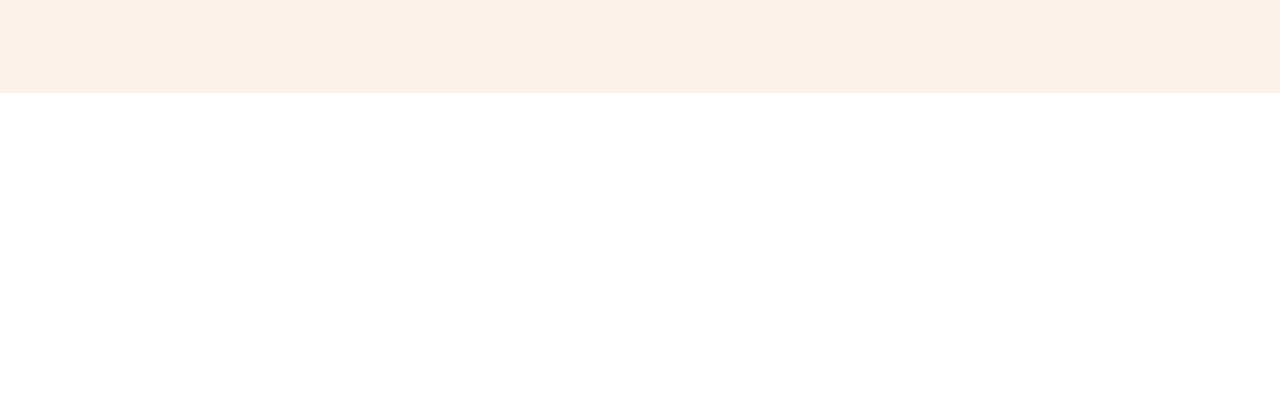
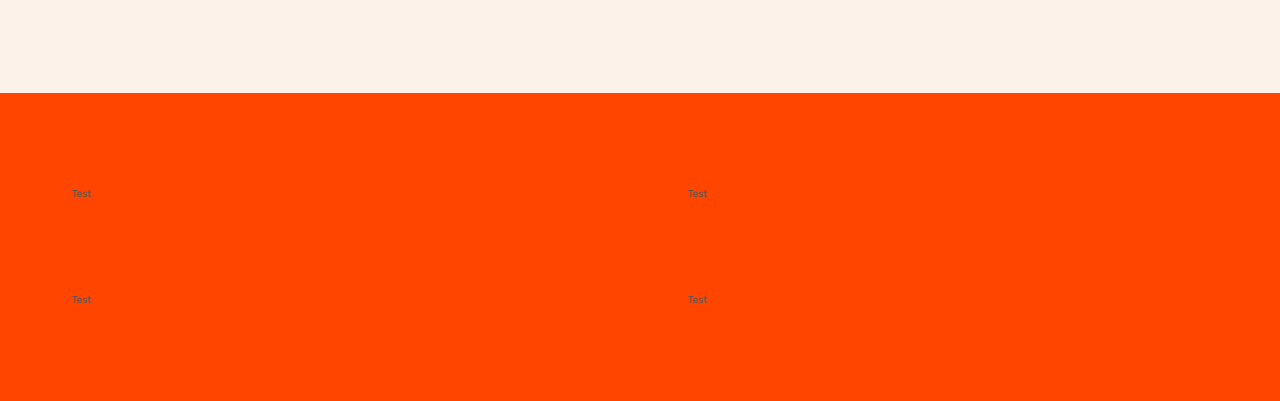
Before and after one commit to Vic-EOD/omnifood-one-pager, a plain HTML site: page index.html in a window 1280 px wide. Shown: the part 667-1068 px from the top of the page. Before the commit the page ends 800 px from the top, so only its background shows below. Drawn offline with Linux system fonts and the light colour scheme.

Commit message:
added reusable grid

```diff
--- a/css/style.css
+++ b/css/style.css
@@ -104,6 +104,27 @@ General Reusable Components
   margin-right: 1.6rem !important;
 }
 
+.container {
+  max-width: 120rem;
+  padding: 0 3.2rem;
+  margin: 0 auto;
+}
+.grid {
+  display: grid;
+  gap: 9.6rem;
+}
+
+.grid--2-cols {
+  grid-template-columns: repeat(2, 1fr);
+}
+
+.grid--3-cols {
+  grid-template-columns: repeat(3, 1fr);
+}
+
+.grid--4-cols {
+  grid-template-columns: repeat(4, 1fr);
+}
 /* Header */
 
 .header {
@@ -215,3 +236,9 @@ General Reusable Components
   color: #cf711f;
   font-weight: 700;
 }
+/* How To Section */
+
+.section-how {
+  padding: 9.6rem 0;
+  background-color: orangered;
+}
--- a/index.html
+++ b/index.html
@@ -55,6 +55,14 @@
         </div>
       </div>
     </section>
+    <section class="section-how">
+      <div class="container grid grid--2-cols">
+        <div>Test</div>
+        <div>Test</div>
+        <div>Test</div>
+        <div>Test</div>
+      </div>
+    </section>
   </main>
 
 </body>
```
